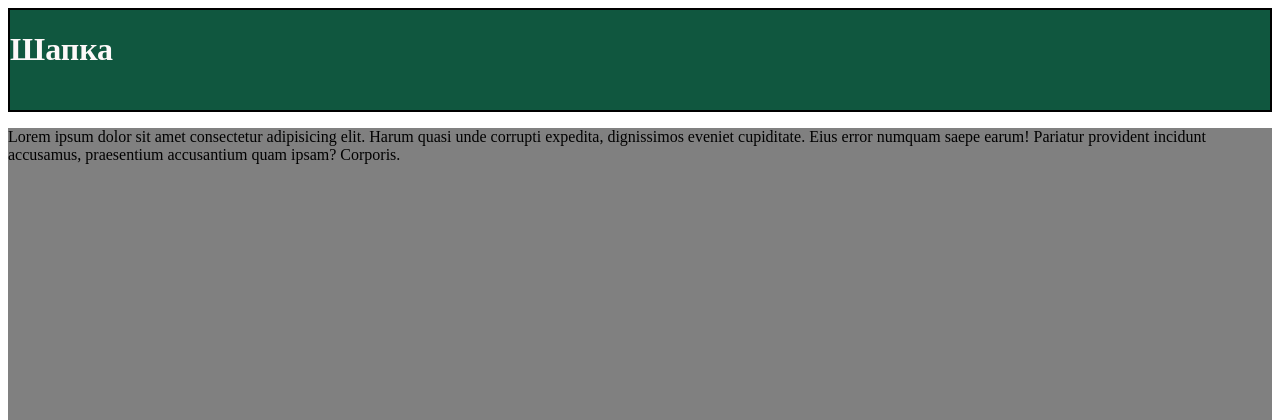
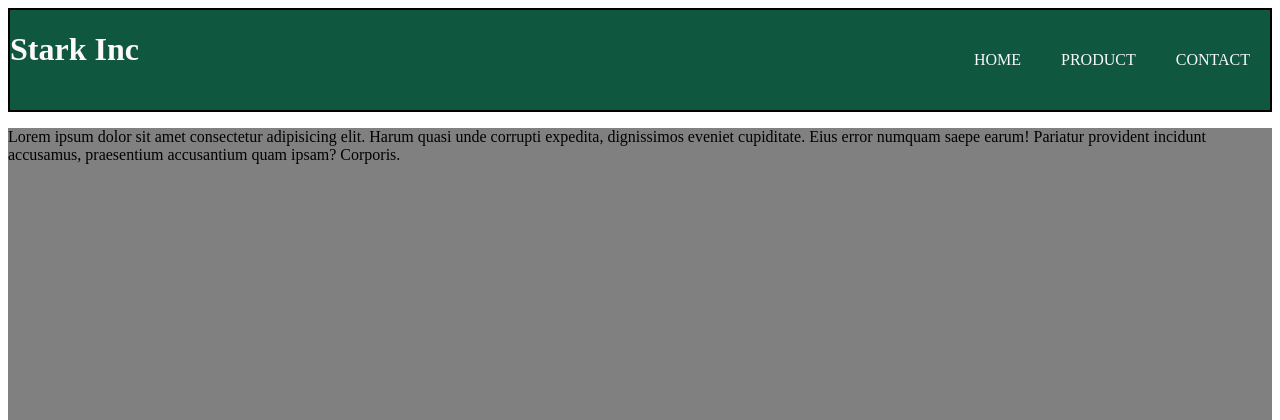
Before and after one commit to iLICH57/My_web, a Flask app: page / in a window 1280 px wide. Shown: the top 420 px of the page. Run offline with Flask 2, Linux system fonts and the light colour scheme.

Commit message:
modificate project

```diff
--- a/app.py
+++ b/app.py
@@ -1,10 +1,24 @@
 from flask import Flask, render_template, request
+from hashlib import sha256
 
 # создание экземпляра сервера
 app = Flask(__name__)
 
 # проверка переменной __name__
 # print(__name__)
+
+def hashing(password, num_char):
+    # кодирование
+    byte_str = password.encode()
+    # хешироапние
+    hash_str = sha256(byte_str)
+    # преобразование в hex-строка
+    if num_char == '-':
+        hex_str = hash_str.hexdigest()
+    else:
+        hex_str = hash_str.hexdigest()[:int(num_char)]
+    # возврат строки
+    return hex_str
 
 # основная логика нашего сервера
 @app.route("/")
@@ -22,10 +36,13 @@ def product_page():
         salt = request.form.get("salt")
         num_char = request.form.get("num")
 
-        msg = pwd + salt + num_char
+        msg = hashing(pwd + salt, num_char)
 
     return render_template("product.html", message=msg)
 
+@app.route("/contact")
+def contact_page():
+    return "<h1>Contact</h1>"
 
 # точка входа
 if __name__ == "__main__":
--- a/static/style.css
+++ b/static/style.css
@@ -11,6 +11,23 @@ header, footer {
 /* шапка */
 .menu {
     border: 2px solid black;
+    position: relative;
+    display: flex;
+}
+.navigate {
+    position: absolute;
+    height: 100%;
+    width: 100%;
+    display: flex;
+    justify-content: flex-end;
+    align-items: center;
+}
+.navigate a {
+    font-family: 'Ubuntu' 'Arial', sans-serif;
+    color: ghostwhite;
+    margin: 0 20px;
+    text-decoration: none;
+    text-transform: uppercase;
 }
 
 /* основная часть */
--- a/templates/base.html
+++ b/templates/base.html
@@ -15,7 +15,13 @@
 <body>
 
     <header class="menu">
-        <h1>Шапка</h1>
+        <h1>Stark Inc</h1>
+        <!-- навигация -->
+        <div class="navigate">
+            <div><a href="{{ url_for('index_page') }}">Home</a></div>
+            <div><a href="{{ url_for('product_page') }}">Product</a></div>
+            <div><a href="{{ url_for('contact_page') }}">Contact</a></div>
+        </div>
     </header>
 
     <!-- основная часть должна быть внутри директив -->
```
